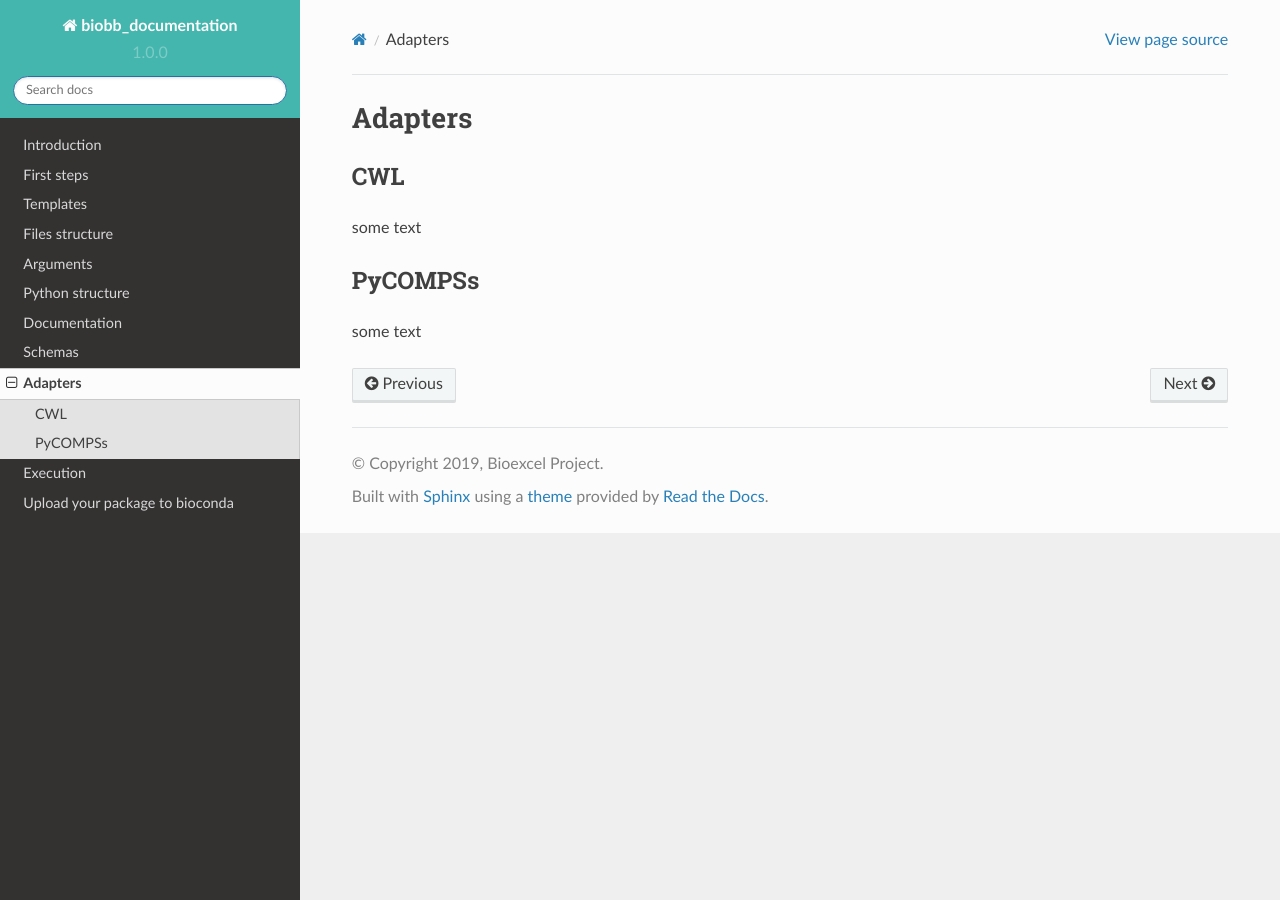
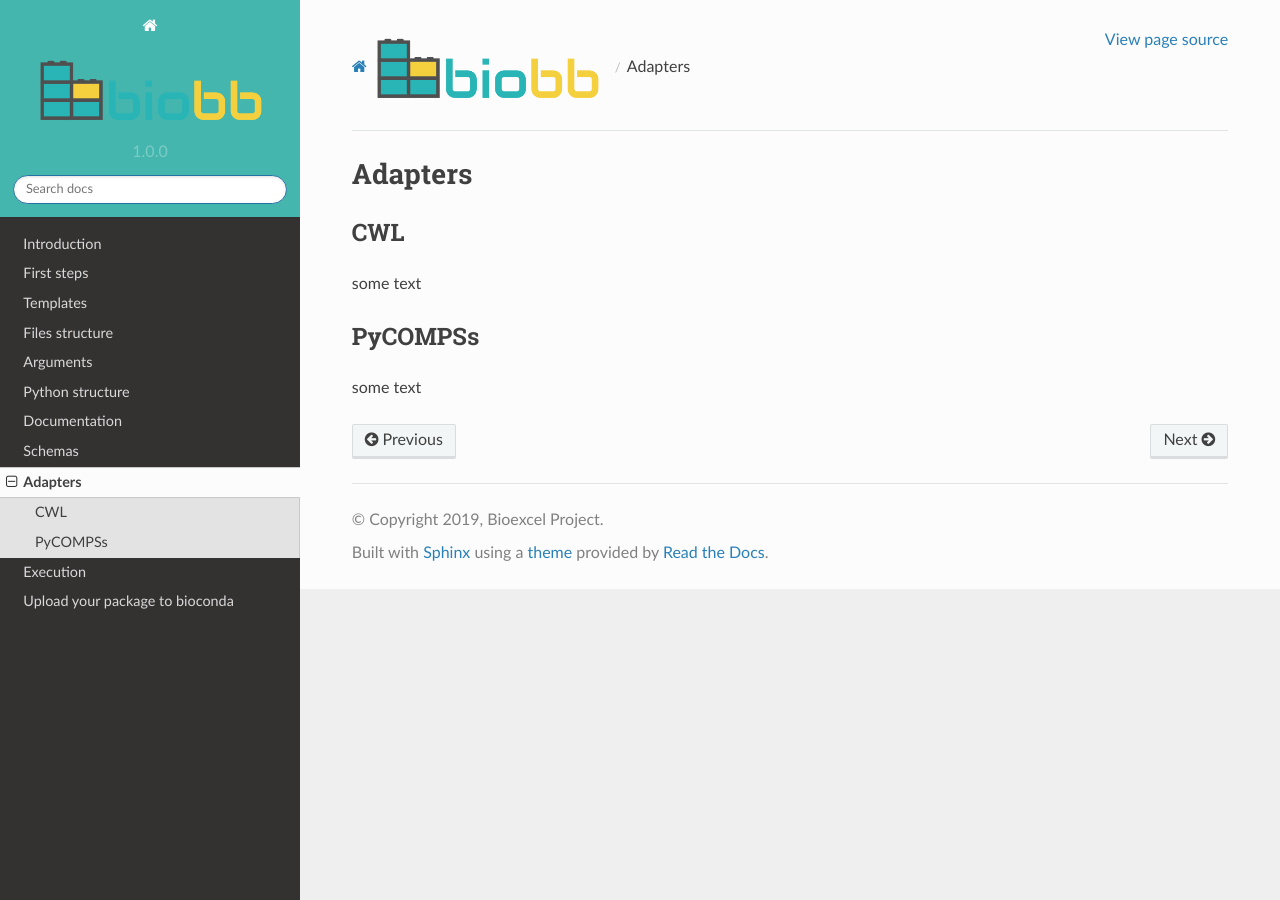
Before and after one commit to bioexcel/biobb_documentation, a Sphinx documentation site: the page built from biobb_documentation/docs/source/adapters.md, in a window 1280 px wide. Built offline with Sphinx 7.4.7 and the Read the Docs theme 2.0.0, drawn with Linux system fonts in a browser that asks for light colours.

Commit message:
New styles

```diff
--- a/biobb_documentation/docs/source/conf.py
+++ b/biobb_documentation/docs/source/conf.py
@@ -125,7 +125,8 @@
 
 # -- Options for HTML output ----------------------------------------------
 def setup(app):
-    app.add_stylesheet('theme_overrides.css')
+    app.add_css_file('theme_overrides.css')
+    app.add_js_file('theme_overrides.js')
 
 
 # The theme to use for HTML and HTML Help pages.  See the documentation for
```
